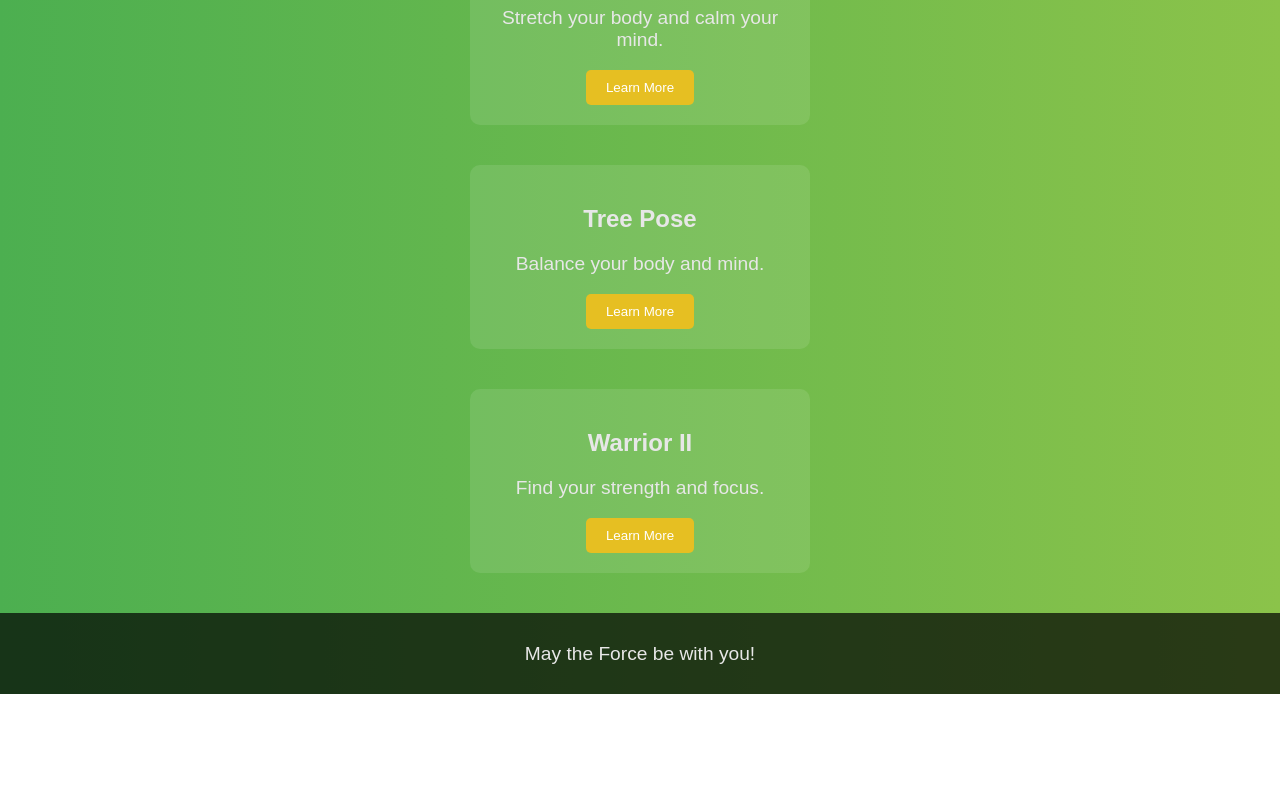
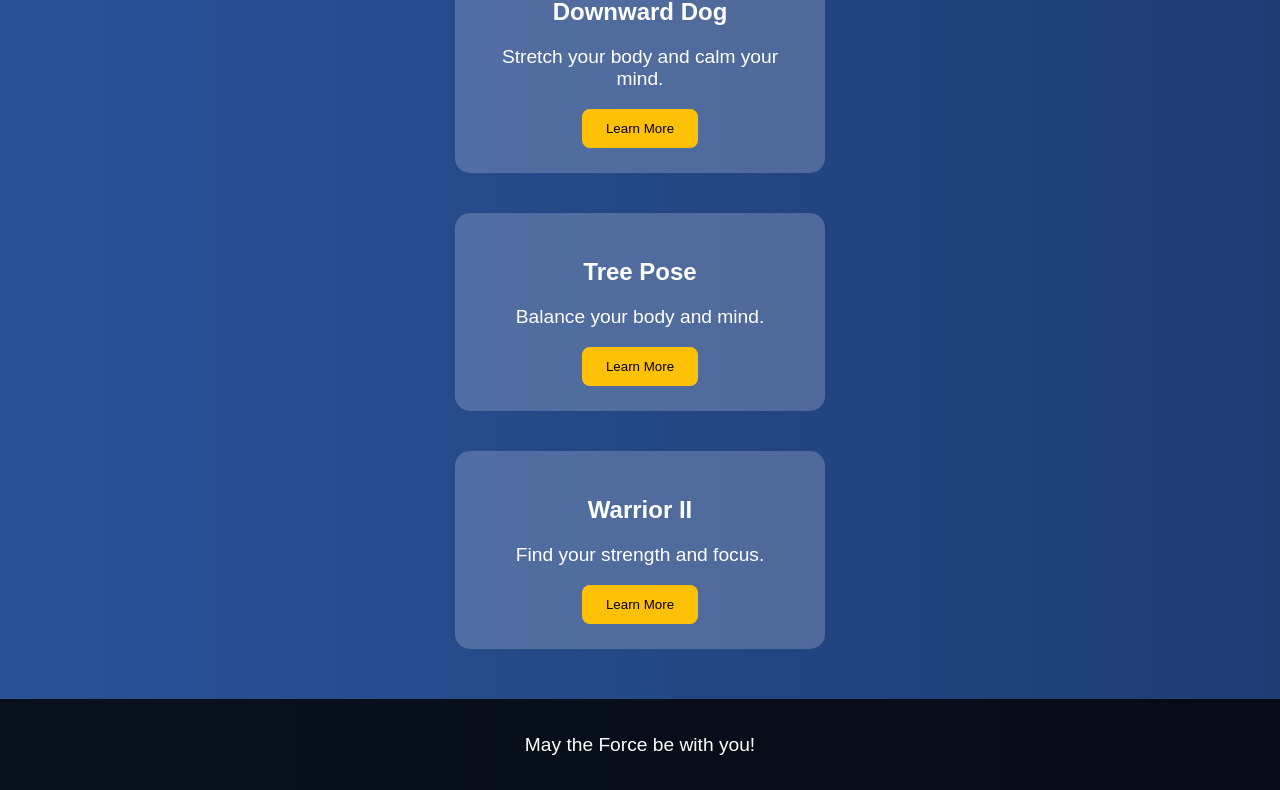
Before and after one commit to Shadabrathore17/yoga-class, a plain HTML site: page index.html in a window 1280 px wide. Shown: the part 336-1126 px from the top of the page. Before the commit the page ends 1030 px from the top, so only its background shows below. Drawn offline with Linux system fonts and the light colour scheme.

Commit message:
Update styles.css

```diff
--- a/styles.css
+++ b/styles.css
@@ -2,19 +2,21 @@ body {
     font-family: 'Arial', sans-serif;
     margin: 0;
     padding: 0;
-    background: linear-gradient(to right, #4CAF50, #8BC34A);
-    color: #e7e7e7;
+    background: linear-gradient(to right, #2a5298, #1e3c72);
+    color: #fff;
+    transition: background 0.5s ease;
 }
 
 header {
     text-align: center;
-    padding: 50px 20px;
-    background: rgba(44, 64, 38, 0.7);
+    padding: 60px 20px;
+    background: rgba(30, 60, 114, 0.8);
 }
 
 h1 {
-    font-size: 3em;
+    font-size: 3.2em;
     margin: 0;
+    color: #ffc107;
 }
 
 p {
@@ -22,7 +24,7 @@ p {
 }
 
 main {
-    padding: 20px;
+    padding: 30px;
 }
 
 .exercise-container {
@@ -32,43 +34,46 @@ main {
 }
 
 .exercise {
-    background: rgba(255, 255, 255, 0.1);
-    border-radius: 10px;
-    padding: 20px;
+    background: rgba(255, 255, 255, 0.2);
+    border-radius: 15px;
+    padding: 25px;
     margin: 20px;
-    width: 300px;
+    width: 320px;
     text-align: center;
-    transition: transform 0.3s;
+    transition: transform 0.5s, background 0.5s;
 }
 
 .exercise:hover {
-    transform: scale(1.05);
+    transform: scale(1.08);
+    background: rgba(255, 255, 255, 0.3);
 }
 
 button {
-    background: #e6bf22;
-    color: rgb(255, 255, 255);
+    background: #ffc107;
+    color: #000;
     border: none;
-    padding: 10px 20px;
-    border-radius: 5px;
+    padding: 12px 24px;
+    border-radius: 8px;
     cursor: pointer;
-    transition: background 0.3s;
+    transition: background 0.3s, transform 0.3s;
 }
 
 button:hover {
-    background: #df804d;
+    background: #ff9800;
+    transform: translateY(-3px);
 }
 
 .details {
     display: none;
-    margin-top: 10px;
-    background: rgba(179, 197, 186, 0.704);
-    padding: 10px;
-    border-radius: 5px;
+    margin-top: 15px;
+    background: rgba(255, 255, 255, 0.3);
+    padding: 12px;
+    border-radius: 10px;
+    transition: opacity 0.3s ease-in-out;
 }
 
 footer {
     text-align: center;
-    padding: 10px;
-    background: rgba(0, 0, 0, 0.7);
+    padding: 15px;
+    background: rgba(0, 0, 0, 0.8);
 }
```
